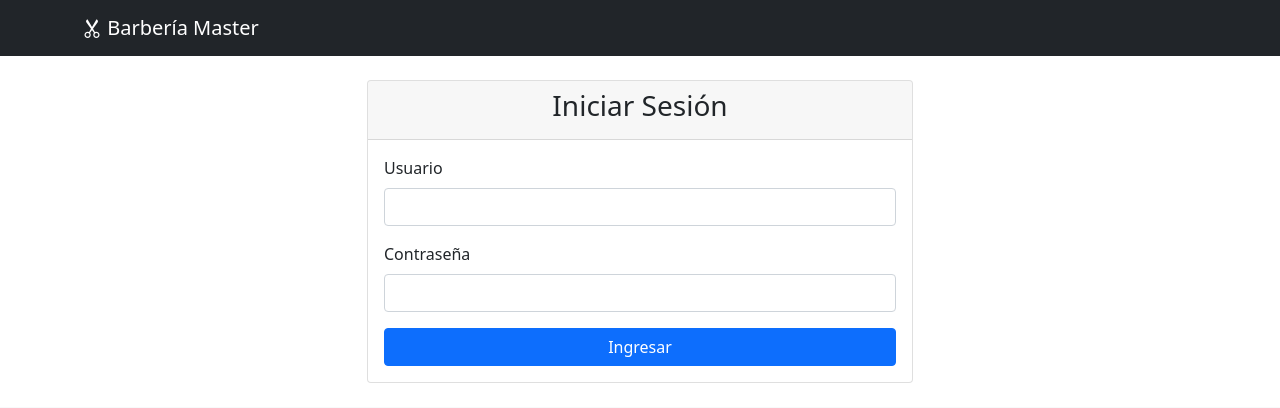
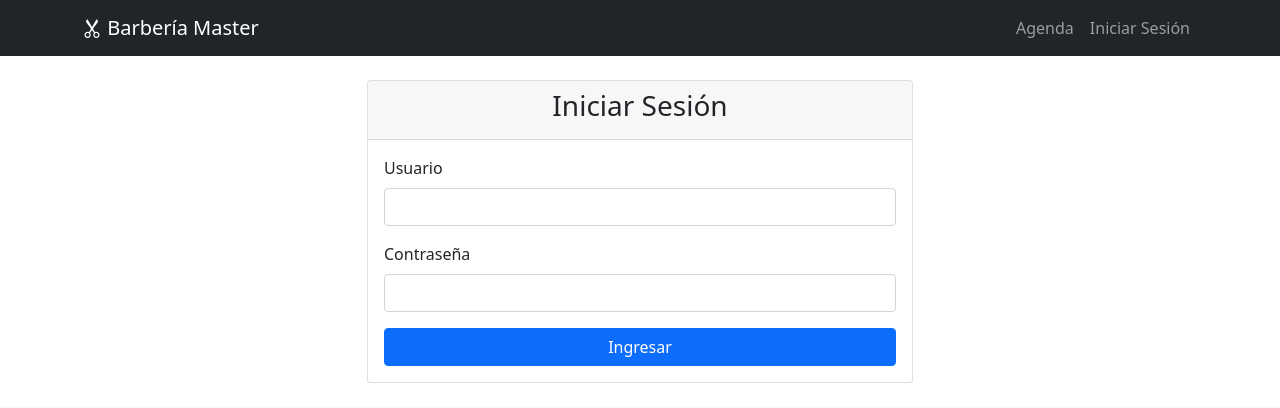
Before and after one commit to adaintel/barberia-citas, a Flask app: page /login in a window 1280 px wide. Shown: the top 408 px of the page. Run offline with Flask 3, Linux system fonts and the light colour scheme; some libraries are stand-ins or nearby versions.

Commit message:
Update base.html
nuevo

```diff
--- a/templates/base.html
+++ b/templates/base.html
@@ -14,6 +14,15 @@
             <a class="navbar-brand" href="/">
                 <i class="bi bi-scissors"></i> Barbería Master
             </a>
+            <div class="navbar-nav">
+                <a class="nav-link" href="/agenda">Agenda</a>
+                {% if is_authenticated %}
+                <a class="nav-link" href="/crear_cita">Nueva Cita</a>
+                <a class="nav-link" href="/logout">Cerrar Sesión</a>
+                {% else %}
+                <a class="nav-link" href="/login">Iniciar Sesión</a>
+                {% endif %}
+            </div>
         </div>
     </nav>
 
```
